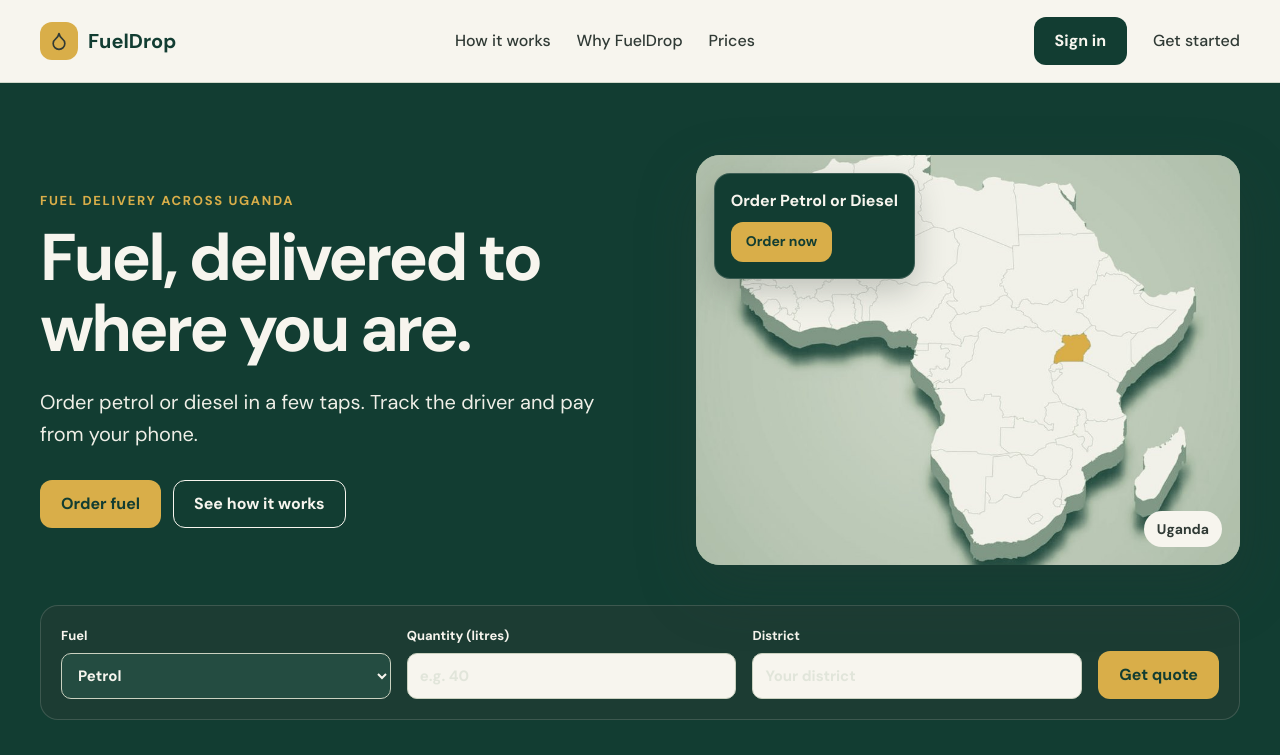
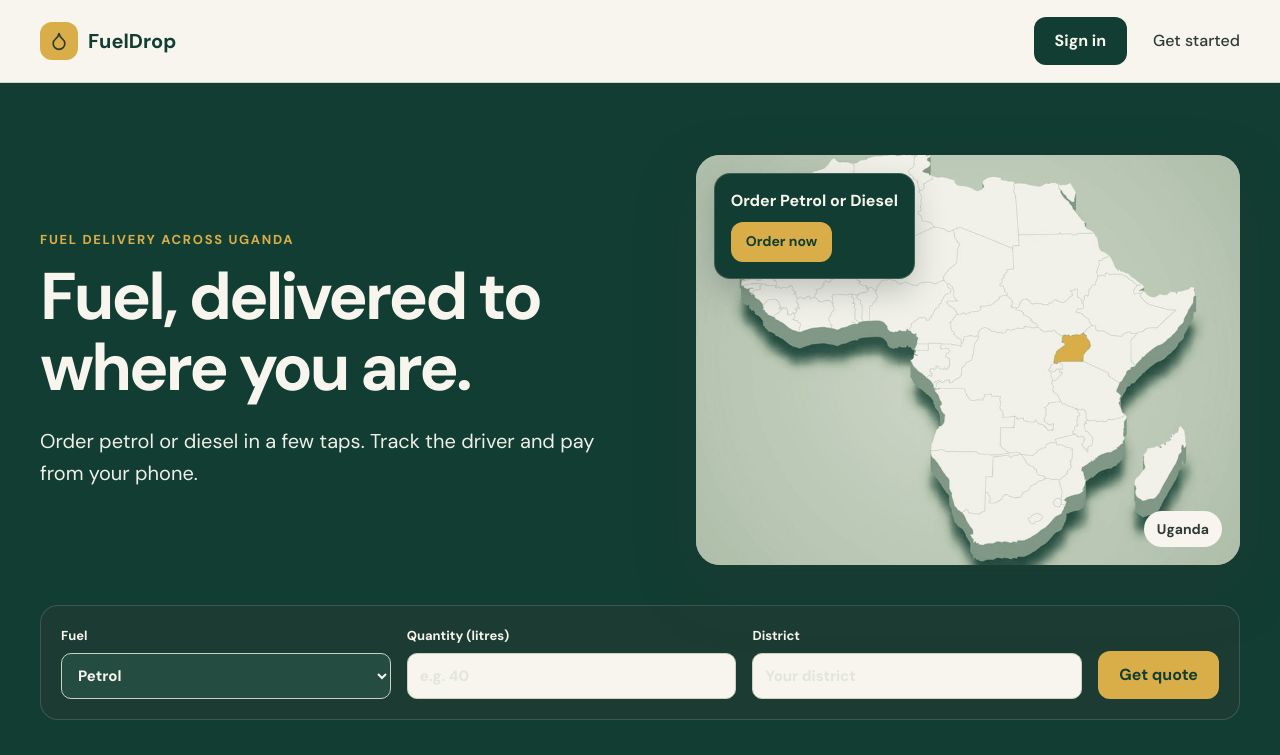
Before and after one commit to careymawejje-droid/fuel-drop-app, a Laravel app: page / in a window 1280 px wide. Shown: the top 755 px of the page. Run offline with Laravel 12, Linux system fonts and the light colour scheme; style sheets or scripts are compiled from the project's sources; parts of the project's set-up code (start-up, migrations or seed data) failed here and were passed over; some libraries are stand-ins or nearby versions.

Commit message:
Reducing Landing Page Congestion

```diff
--- a/resources/views/index.blade.php
+++ b/resources/views/index.blade.php
@@ -56,11 +56,6 @@
                 <span class="fd-brand-tile"><i data-lucide="droplet" aria-hidden="true"></i></span>
                 <span>FuelDrop</span>
             </a>
-            <nav class="fd-main-nav" aria-label="Main navigation">
-                <a href="#how">How it works</a>
-                <a href="#why">Why FuelDrop</a>
-                <a href="#prices">Prices</a>
-            </nav>
             <nav class="fd-account-nav" aria-label="Account navigation">
                 @auth
                     <a class="fd-button fd-button-light" href="{{ route('home') }}">Dashboard</a>
@@ -86,12 +81,6 @@
                         <p class="fd-eyebrow">Fuel delivery across Uganda</p>
                         <h1>Fuel, delivered to where you are.</h1>
                         <p class="fd-hero-description">Order petrol or diesel in a few taps. Track the driver and pay from your phone.</p>
-                        <div class="fd-button-row">
-                            @if ($showOrderButtons)
-                                <a href="{{ $orderUrl }}" class="fd-button fd-button-amber">Order fuel</a>
-                            @endif
-                            <a href="#how" class="fd-button fd-button-outline">See how it works</a>
-                        </div>
                     </div>
                     <div class="fd-map-card">
                         <img src="{{ asset('assets/img/uganda-map.jpg') }}" alt="Map of Uganda showing FuelDrop's delivery area" width="900" height="900" class="fd-hero-image">
```
